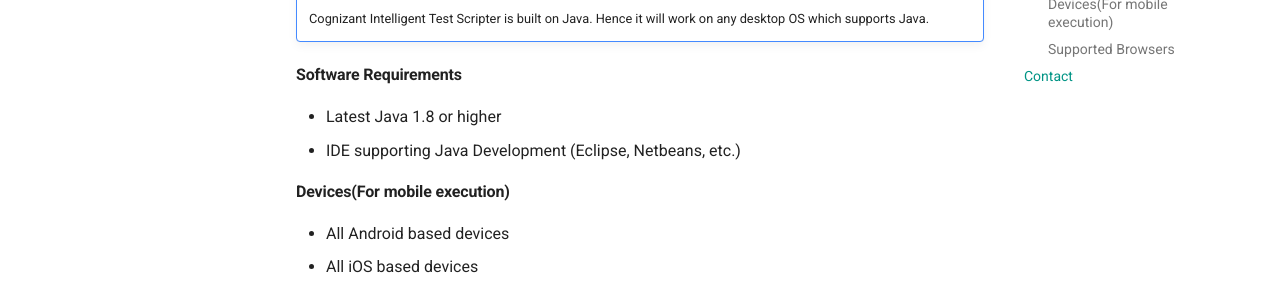
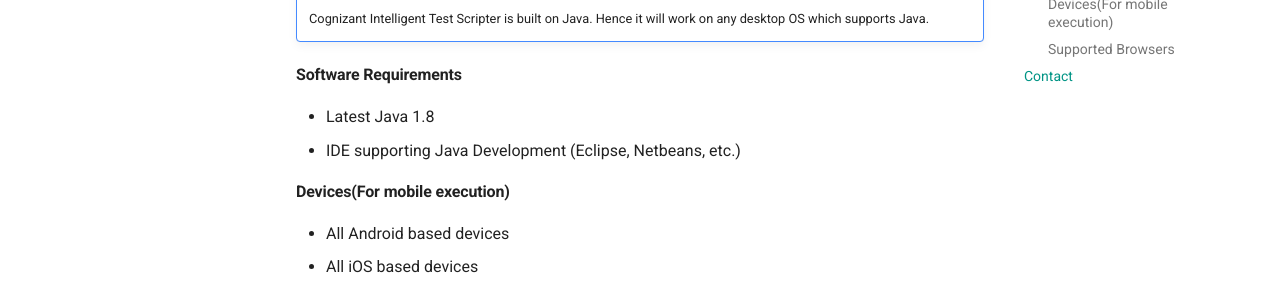
Before and after one commit to CognizantQAHub/Cognizant-Intelligent-Test-Scripter-Helpdoc, an MkDocs documentation site: the page built from docs/index.md, in a window 1280 px wide and 900 px high, scrolled down 1690 px. Shown: the part 239-539 px from the top of the window. Built offline with MkDocs 1.6.1 and Material for MkDocs 9.7.7, drawn with Linux system fonts in a browser that asks for light colours; comment, search, counter and statistics services are not loaded; old or Windows-style settings are respelled for this version of MkDocs.

Commit message:
Update index.md

```diff
--- a/docs/index.md
+++ b/docs/index.md
@@ -76,7 +76,7 @@
 
 #### Software Requirements
 
- * Latest Java 1.8 or higher
+ * Latest Java 1.8
  * IDE supporting Java Development (Eclipse, Netbeans, etc.)
 
 #### Devices(For mobile execution)
```
